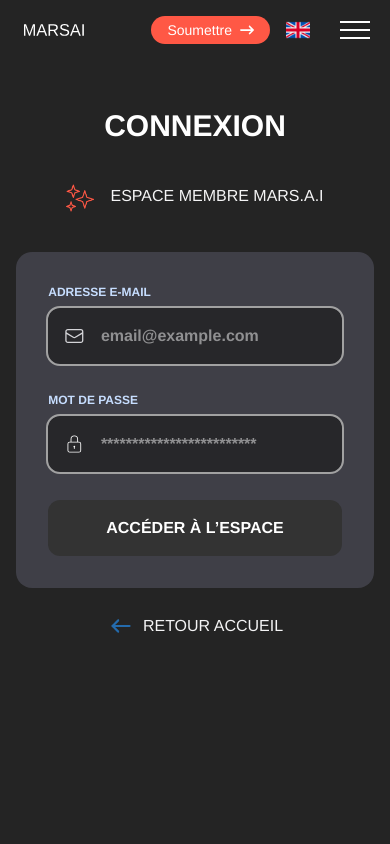
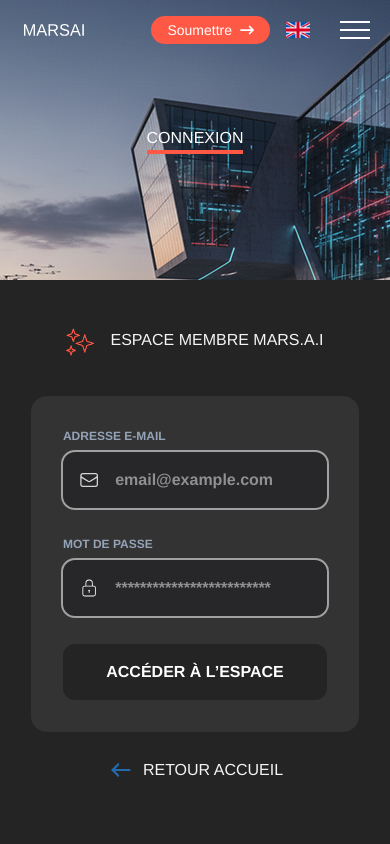
Before and after one commit to Gersho/marsai-front, a React (Vite) app: page /login in a window 390 px wide. Shown: the top 844 px of the page. Built offline with nearby package versions, Linux system fonts and the light colour scheme.

Commit message:
refactor page login

```diff
--- a/src/components/Login.jsx
+++ b/src/components/Login.jsx
@@ -7,6 +7,8 @@ import { HiOutlineEnvelope } from 'react-icons/hi2';
 import { CiLock } from 'react-icons/ci';
 import { MdOutlineReportGmailerrorred } from 'react-icons/md';
 import { useTranslation } from 'react-i18next';
+import TopPage from './base/TopPage';
+import TitlePage from './base/TitlePage';
 
 function Login() {
   const { register, handleSubmit } = useForm();
@@ -36,17 +38,92 @@ function Login() {
   }
 
   return (
-    <div className="flex flex-col items-center w-full py-4 pt-17 min-h-screen">
-      <div className="text-3xl sm:text-5xl font-bold text-white text-center mt-10">
-        {t('login.title')}
-      </div>
-      <div className="flex justify-center text-zinc-100 my-10 gap-4">
+    <div className="">
+      <TopPage>
+        <TitlePage hasUnderline>{t('login.title')}</TitlePage>
+      </TopPage>
+      <section className="section">
+        <div className="max-w-5xl mx-auto">
+          <div className=" flex flex-col items-center">
+            <div className="flex justify-center text-zinc-100 mb-10 gap-4">
+              <img className="size-7" src={stars} alt="stars" />
+              <p className=""> {t('login.subTitle')}</p>
+            </div>
+
+            <form
+              className="bg-primary p-8 w-full sm:max-w-150 rounded-2xl flex flex-col gap-7 max-w-11/12"
+              onSubmit={handleSubmit(onSubmit)}
+            >
+              {error && (
+                <div className="flex items-center space-x-1 text-red-500">
+                  <MdOutlineReportGmailerrorred size={24} />
+                  <span>{error}</span>
+                </div>
+              )}
+              <div className="flex flex-col gap-2">
+                <label className="text-dark text-xs font-bold" htmlFor="email">
+                  {t('login.emailLabel')}
+                </label>
+                <div className="flex items-center gap-4 bg-zinc-800 rounded-xl h-14 text-zinc-50  outline-2 outline-neutral-400 px-4 focus-within:outline-neutral-300">
+                  <HiOutlineEnvelope className="text-zinc-300" size={24} />
+                  <input
+                    className=" placeholder:font-bold outline-0 w-full"
+                    type="email"
+                    id="email"
+                    name="email"
+                    {...register('email', { required: true })}
+                    placeholder="email@example.com"
+                  />
+                </div>
+              </div>
+              <div className="flex flex-col gap-2">
+                <label
+                  className="text-dark text-xs font-bold"
+                  htmlFor="password"
+                >
+                  {t('login.passwordLabel')}
+                </label>
+                <div className="flex items-center gap-4 bg-zinc-800 rounded-xl h-14 text-zinc-50  outline-2 outline-neutral-400 px-4 focus-within:outline-neutral-300">
+                  <CiLock size={24} />
+                  <input
+                    className="placeholder:font-bold outline-0 w-full"
+                    type="password"
+                    id="password"
+                    name="password"
+                    placeholder="*************************"
+                    {...register('password', { required: 'test' })}
+                  />
+                </div>
+              </div>
+              <button
+                type="submit"
+                className="bg-secondary text-white rounded-xl h-14 font-bold cursor-pointer hover:bg-accent active:bg-primary"
+              >
+                {t('login.submitBtn')}
+              </button>
+            </form>
+
+            <Link
+              to={'/'}
+              className="flex justify-center items-center text-zinc-100 py-6 gap-2 cursor-pointer"
+            >
+              <img
+                className="size-7 rotate-180"
+                src={arrow}
+                alt="fleche de retour"
+              />
+              <div> {t('login.backBtn')}</div>
+            </Link>
+          </div>
+        </div>
+      </section>
+      {/*       <div className="flex justify-center text-zinc-100 my-10 gap-4">
         <img className="size-7" src={stars} alt="stars" />
-        <div> {t('login.subTitle')}</div>
+        <p className=""> {t('login.subTitle')}</p>
       </div>
 
       <form
-        className="bg-zinc-700 p-8 w-full sm:max-w-150 rounded-2xl flex flex-col gap-7 max-w-11/12"
+        className="bg-primary p-8 w-full sm:max-w-150 rounded-2xl flex flex-col gap-7 max-w-11/12"
         onSubmit={handleSubmit(onSubmit)}
       >
         {error && (
@@ -56,7 +133,7 @@ function Login() {
           </div>
         )}
         <div className="flex flex-col gap-2">
-          <label className="text-[#c7deff] text-xs font-bold" htmlFor="email">
+          <label className="text-dark text-xs font-bold" htmlFor="email">
             {t('login.emailLabel')}
           </label>
           <div className="flex items-center gap-4 bg-zinc-800 rounded-xl h-14 text-zinc-50  outline-2 outline-neutral-400 px-4 focus-within:outline-neutral-300">
@@ -72,10 +149,80 @@ function Login() {
           </div>
         </div>
         <div className="flex flex-col gap-2">
-          <label
-            className="text-[#c7deff] text-xs font-bold"
-            htmlFor="password"
-          >
+          <label className="text-dark text-xs font-bold" htmlFor="password">
+            {t('login.passwordLabel')}
+          </label>
+          <div className="flex items-center gap-4 bg-zinc-800 rounded-xl h-14 text-zinc-50  outline-2 outline-neutral-400 px-4 focus-within:outline-neutral-300">
+            <CiLock size={24} />
+            <input
+              className="placeholder:font-bold outline-0 w-full"
+              type="password"
+              id="password"
+              name="password"
+              placeholder="*************************"
+              {...register('password', { required: 'test' })}
+            />
+          </div>
+        </div>
+        <button
+          type="submit"
+          className="bg-primary text-white rounded-xl h-14 font-bold cursor-pointer hover:bg-blue-600 active:bg-primary"
+        >
+          {t('login.submitBtn')}
+        </button>
+      </form>
+
+      <Link
+        to={'/'}
+        className="flex justify-center items-center text-zinc-100 py-6 gap-2 cursor-pointer"
+      >
+        <img className="size-7 rotate-180" src={arrow} alt="fleche de retour" />
+        <div> {t('login.backBtn')}</div>
+      </Link> */}
+    </div>
+  );
+}
+
+export default Login;
+
+/*
+    <div className=" flex flex-col items-center w-full py-4 pt-17 min-h-screen">
+      <div className="text-3xl sm:text-5xl font-bold text-white text-center mt-10">
+        {t('login.title')}
+      </div>
+      <div className="flex justify-center text-zinc-100 my-10 gap-4">
+        <img className="size-7" src={stars} alt="stars" />
+        <p className=""> {t('login.subTitle')}</p>
+      </div>
+
+      <form
+        className="bg-primary p-8 w-full sm:max-w-150 rounded-2xl flex flex-col gap-7 max-w-11/12"
+        onSubmit={handleSubmit(onSubmit)}
+      >
+        {error && (
+          <div className="flex items-center space-x-1 text-red-500">
+            <MdOutlineReportGmailerrorred size={24} />
+            <span>{error}</span>
+          </div>
+        )}
+        <div className="flex flex-col gap-2">
+          <label className="text-dark text-xs font-bold" htmlFor="email">
+            {t('login.emailLabel')}
+          </label>
+          <div className="flex items-center gap-4 bg-zinc-800 rounded-xl h-14 text-zinc-50  outline-2 outline-neutral-400 px-4 focus-within:outline-neutral-300">
+            <HiOutlineEnvelope className="text-zinc-300" size={24} />
+            <input
+              className=" placeholder:font-bold outline-0 w-full"
+              type="email"
+              id="email"
+              name="email"
+              {...register('email', { required: true })}
+              placeholder="email@example.com"
+            />
+          </div>
+        </div>
+        <div className="flex flex-col gap-2">
+          <label className="text-dark text-xs font-bold" htmlFor="password">
             {t('login.passwordLabel')}
           </label>
           <div className="flex items-center gap-4 bg-zinc-800 rounded-xl h-14 text-zinc-50  outline-2 outline-neutral-400 px-4 focus-within:outline-neutral-300">
@@ -106,7 +253,4 @@ function Login() {
         <div> {t('login.backBtn')}</div>
       </Link>
     </div>
-  );
-}
-
-export default Login;
+*/
```
